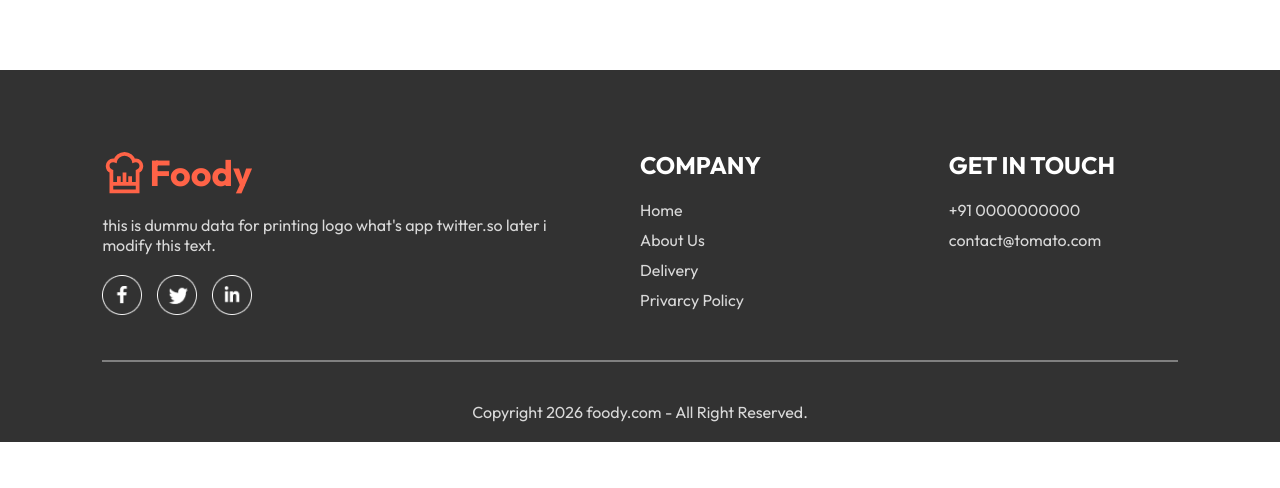
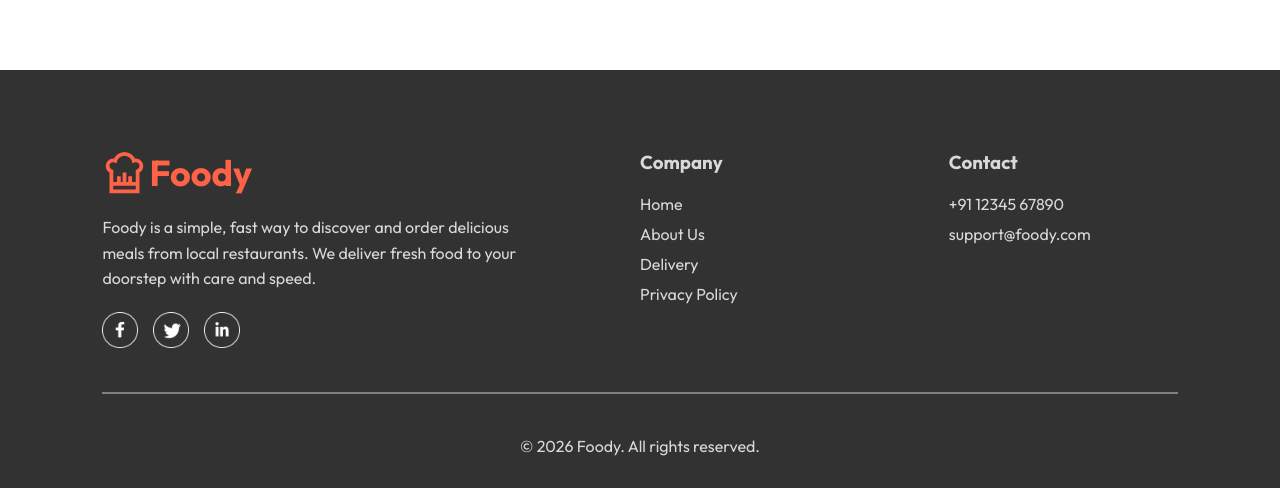
Before and after one commit to jvaswamy/frontend-foody, a React (Vite) app: page / in a window 1280 px wide. Shown: the part 1308-1796 px from the top of the page. Before the commit the page ends 1750 px from the top, so only its background shows below. Built offline with nearby package versions, Linux system fonts and the light colour scheme; no server answers.

Commit message:
improve UI more

```diff
--- a/src/components/Footer/Footer.css
+++ b/src/components/Footer/Footer.css
@@ -47,6 +47,38 @@
   background-color: gray;
   border: none;
 }
+.footer-content-center a,
+.footer-content-right a {
+  color: #d9d9d9;
+  text-decoration: none;
+}
+.footer-content-center a:hover,
+.footer-content-right a:hover {
+  text-decoration: underline;
+}
+.footer-bottom {
+  width: 100%;
+  display: flex;
+  justify-content: center;
+  padding-bottom: 12px;
+}
+
+.footer p {
+  line-height: 1.6;
+  max-width: 420px;
+}
+.footer-social-icons img {
+  width: 36px;
+  height: 36px;
+  object-fit: contain;
+  transition:
+    transform 0.15s ease,
+    opacity 0.15s ease;
+}
+.footer-social-icons img:hover {
+  transform: translateY(-3px);
+  opacity: 0.95;
+}
 @media (max-width: 750px) {
   .footer-content {
     display: flex;
@@ -57,3 +89,9 @@
     text-align: center;
   }
 }
+
+@media (max-width: 1000px) {
+  .footer-content {
+    gap: 28px;
+  }
+}
--- a/src/components/Footer/Footer.jsx
+++ b/src/components/Footer/Footer.jsx
@@ -4,49 +4,70 @@ import { GrRestaurant } from "react-icons/gr";
 import "./Footer.css";
 
 function Footer() {
+  const year = new Date().getFullYear();
+
   return (
-    <div className="footer" id="footer">
+    <footer className="footer" id="footer">
       <div className="footer-content">
         <div className="footer-content-left">
-          <div className="logo-container">
+          <div className="logo-container" aria-hidden>
             <GrRestaurant className="restaurant-logo" />
             <span className="logo-text">
               <h2>Foody</h2>
             </span>
           </div>
-          {/* <img src={assets.logo} alt="" /> */}
           <p>
-            this is dummu data for printing logo what's app twitter.so later i
-            modify this text.
+            Foody is a simple, fast way to discover and order delicious meals
+            from local restaurants. We deliver fresh food to your doorstep with
+            care and speed.
           </p>
-          <div className="footer-social-icons">
-            <img src={assets.facebook_icon} alt="" />
-            <img src={assets.twitter_icon} alt="" />
-            <img src={assets.linkedin_icon} alt="" />
+
+          <div className="footer-social-icons" aria-label="social links">
+            <img src={assets.facebook_icon} alt="Facebook" />
+            <img src={assets.twitter_icon} alt="Twitter" />
+            <img src={assets.linkedin_icon} alt="LinkedIn" />
           </div>
         </div>
-        <div className="footer-content-center">
-          <h2>COMPANY</h2>
+
+        <nav className="footer-content-center" aria-label="footer navigation">
+          <h3>Company</h3>
           <ul>
-            <li>Home</li>
-            <li>About Us</li>
-            <li>Delivery</li>
-            <li>Privarcy Policy</li>
+            <li>
+              <a href="#home">Home</a>
+            </li>
+            <li>
+              <a href="#about">About Us</a>
+            </li>
+            <li>
+              <a href="#delivery">Delivery</a>
+            </li>
+            <li>
+              <a href="/privacy">Privacy Policy</a>
+            </li>
           </ul>
-        </div>
+        </nav>
+
         <div className="footer-content-right">
-          <h2>GET IN TOUCH</h2>
+          <h3>Contact</h3>
           <ul>
-            <li>+91 0000000000</li>
-            <li>contact@tomato.com</li>
+            <li>
+              <a href="tel:+911234567890">+91 12345 67890</a>
+            </li>
+            <li>
+              <a href="mailto:support@foody.com">support@foody.com</a>
+            </li>
           </ul>
         </div>
       </div>
+
       <hr />
-      <p className="footer-copyright">
-        Copyright 2026 foody.com - All Right Reserved.
-      </p>
-    </div>
+
+      <div className="footer-bottom">
+        <p className="footer-copyright">
+          &copy; {year} Foody. All rights reserved.
+        </p>
+      </div>
+    </footer>
   );
 }
 
--- a/src/components/Navbar/Navbar.jsx
+++ b/src/components/Navbar/Navbar.jsx
@@ -28,7 +28,7 @@ const Header = ({ setShowLogin }) => {
             <h2>Foody</h2>
           </span>
         </div>
-        {/* <img src={assets.logo} alt="" className="logo" /> */}
+
       </Link>
       <ul className="navbar-menu">
         <Link
--- a/src/context/StoreContext.jsx
+++ b/src/context/StoreContext.jsx
@@ -5,7 +5,7 @@ import { API_URL } from "../data/apiPath";
 
 export const StoreContext = createContext(null);
 
-const StoreContextProvider = (probs) => {
+const StoreContextProvider = (props) => {
   const [cartItems, setCartItems] = useState({});
   const [token, setToken] = useState("");
   const [food_list, setFoodList] = useState([]);
@@ -96,7 +96,7 @@ const StoreContextProvider = (probs) => {
 
   return (
     <StoreContext.Provider value={contextValue}>
-      {probs.children}
+      {props.children}
     </StoreContext.Provider>
   );
 };
```
